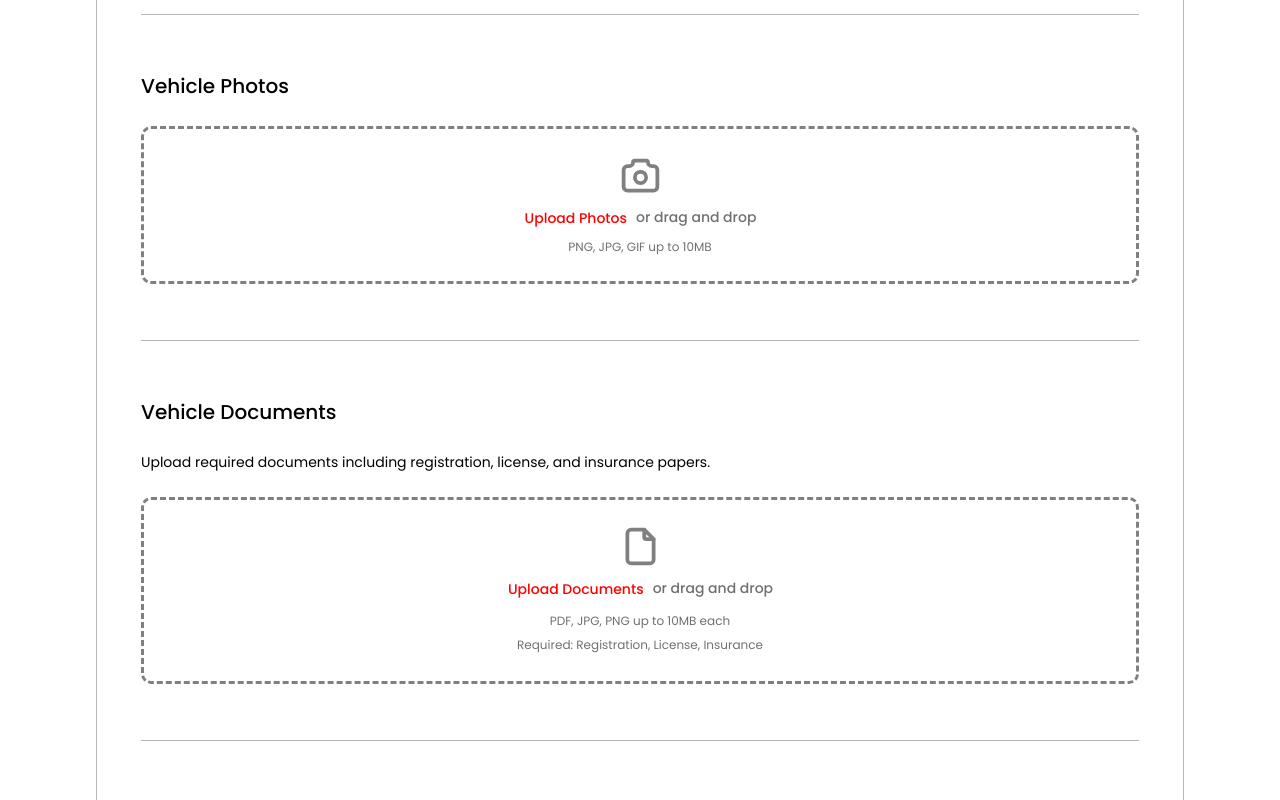
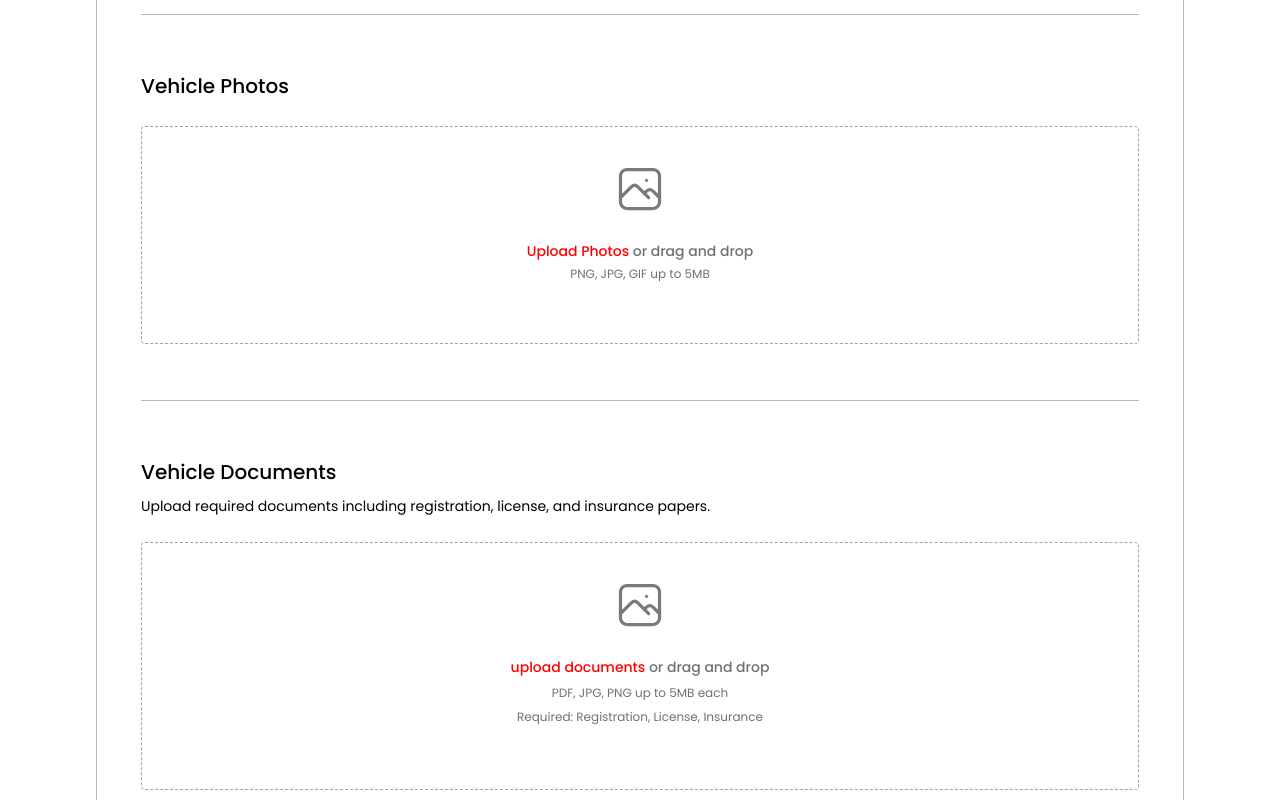
Before and after one commit to MuhammadHarisBaloch/app-asaan-drive, a Next.js app: page /app/vehicles-owner/list-your-vehicle in a window 1280 px wide. Shown: the part 900-1700 px from the top of the page. Built offline with nearby package versions, Linux system fonts and the light colour scheme; no server answers.

Commit message:
[FEAT] Vehicle Register in DB

```diff
--- a/package.json
+++ b/package.json
@@ -13,6 +13,7 @@
     "@mantine/carousel": "^8.2.4",
     "@mantine/core": "^8.0.2",
     "@mantine/dates": "^8.2.4",
+    "@mantine/dropzone": "^8.2.8",
     "@mantine/form": "^8.0.2",
     "@mantine/hooks": "^8.0.2",
     "@mantine/modals": "^8.0.2",
--- a/src/app/app/vehicles-owner/list-your-vehicle/page.tsx
+++ b/src/app/app/vehicles-owner/list-your-vehicle/page.tsx
@@ -1,3 +1,6 @@
+"use client";
+import { data } from "@/constants/Data";
+import { createVehicleDocument } from "@/features/vehicle";
 import {
   Box,
   Button,
@@ -15,9 +18,62 @@ import {
   Title,
 } from "@mantine/core";
 import { YearPickerInput } from "@mantine/dates";
-import { IconCamera, IconFile } from "@tabler/icons-react";
+import { isNotEmpty, useForm } from "@mantine/form";
+import { notifications } from "@mantine/notifications";
+import { IconPhoto } from "@tabler/icons-react";
+import { Dropzone, DropzoneProps, IMAGE_MIME_TYPE } from "@mantine/dropzone";
+interface VehicleRegistrationForm {
+  vehicleType: string;
+  vehicleModel: string;
+  vehicleYear: string;
+  licensePlate: string;
+  pickupLocation: string;
+  dailyRate: number;
+  weeklyRate: number;
+  monthlyRate: number;
+}
 
 export default function ListYourVehicle() {
+  const formSubmitHandler = async (values: VehicleRegistrationForm) => {
+    const vehicle = await createVehicleDocument(values);
+    if (vehicle) {
+      notifications.show({
+        title: "Vehicle listed successfully",
+        message: "You can now sign in with your credentials",
+      });
+      return;
+    }
+    notifications.show({
+      title: "Listing Failed",
+      message: "You can now sign in with your credentials",
+    });
+  };
+
+  const form = useForm<VehicleRegistrationForm>({
+    mode: "uncontrolled",
+    initialValues: {
+      vehicleType: "",
+      vehicleModel: "",
+      vehicleYear: "",
+      licensePlate: "",
+      pickupLocation: "",
+      dailyRate: 0,
+      weeklyRate: 0,
+      monthlyRate: 0,
+    },
+    validate: {
+      vehicleType: isNotEmpty("please select vehicle type"),
+      vehicleModel: isNotEmpty("please enter vehicle model"),
+      vehicleYear: isNotEmpty("please enter vehicle year"),
+      licensePlate: isNotEmpty("please enter license plate"),
+      pickupLocation: isNotEmpty("please enter pickup location"),
+      dailyRate: (value) => (value > 0 ? "" : "please enter the daily rate"),
+      weeklyRate: (value) => (value > 0 ? "" : "please enter the weekly rate"),
+      monthlyRate: (value) =>
+        value > 0 ? "" : "please enter the monthly rate",
+    },
+  });
+
   return (
     <Stack align="center" py="xxl" px="6rem" gap="3xl">
       <Stack align="center" gap="sm">
@@ -31,6 +87,12 @@ export default function ListYourVehicle() {
         </Text>
       </Stack>
       <Card w="100%" withBorder radius="lg">
+        <form
+          onSubmit={form.onSubmit((values) => {
+            // formSubmitHandler(values);
+            console.log("Vehicle Registration form ", values);
+          })}
+        >
           <Stack p="xxl" gap="3xl">
             <Stack gap="xl">
               <Text fz="lg" fw={500} c="black">
@@ -42,13 +104,17 @@ export default function ListYourVehicle() {
                   label="Vehicle Type"
                   placeholder="Select Vehicle Type"
                   radius="md"
-                data={["Bike", "Cycle", "Rakshaw"]}
+                  data={data.vehicleOwner.vehicleRegistration.vehicleTypes}
+                  key={form.key("vehicleType")}
+                  {...form.getInputProps("vehicleType")}
                 />
                 <TextInput
                   w="100%"
                   label="Make/Model"
                   placeholder="e.g., Honda CD 70"
                   radius="md"
+                  key={form.key("vehicleModel")}
+                  {...form.getInputProps("vehicleModel")}
                 />
               </Flex>
               <Flex gap="xxl">
@@ -57,12 +123,16 @@ export default function ListYourVehicle() {
                   label="Year"
                   placeholder="e.g., 2025"
                   radius="md"
+                  key={form.key("vehicleYear")}
+                  {...form.getInputProps("vehicleYear")}
                 />
                 <TextInput
                   w="100%"
                   label="License Plate"
                   placeholder="e.g., KHI-123"
                   radius="md"
+                  key={form.key("licensePlate")}
+                  {...form.getInputProps("licensePlate")}
                 />
               </Flex>
               <TextInput
@@ -70,6 +140,8 @@ export default function ListYourVehicle() {
                 label="Pickup Location"
                 placeholder="e.g., Khairpur Mir's"
                 radius="md"
+                key={form.key("pickupLocation")}
+                {...form.getInputProps("pickupLocation")}
               />
             </Stack>
             <Divider w="100%" />
@@ -83,18 +155,27 @@ export default function ListYourVehicle() {
                   label="Daily Rate (PKR)"
                   placeholder="e.g., 500"
                   radius="md"
+                  min={0}
+                  key={form.key("dailyRate")}
+                  {...form.getInputProps("dailyRate")}
                 />
                 <NumberInput
                   w="100%"
                   label="Weekly Rate (PKR)"
                   placeholder="e.g., 2000"
                   radius="md"
+                  min={0}
+                  key={form.key("weeklyRate")}
+                  {...form.getInputProps("weeklyRate")}
                 />
                 <NumberInput
                   w="100%"
                   label="Monthly Rate (PKR)"
                   placeholder="e.g., 8000"
+                  min={0}
                   radius="md"
+                  key={form.key("monthlyRate")}
+                  {...form.getInputProps("monthlyRate")}
                 />
               </Flex>
             </Stack>
@@ -103,39 +184,37 @@ export default function ListYourVehicle() {
               <Text fz="lg" fw={500} c="black">
                 Vehicle Photos
               </Text>
-            <Box
-              w="100%"
-              style={{
-                borderRadius: "10px",
-                borderStyle: "dashed",
-                borderColor: " gray",
-              }}
+              <Dropzone
+                onDrop={(files) => console.log("accepted files", files)}
+                onReject={(files) => console.log("rejected files", files)}
+                maxSize={5 * 1024 ** 2}
+                accept={IMAGE_MIME_TYPE}
               >
                 <Stack align="center" py="xl" gap="xxs">
-                <IconCamera size={45} color="gray" />
-                <Flex align="center" gap="sm">
-                  <FileInput
-                    variant="unstyled"
-                    placeholder="Upload Photos"
-                    multiple
-                    styles={{
-                      placeholder: {
-                        color: "red",
-                        fontWeight: 500,
-                        fontSize: "14px",
-                      },
-                    }}
+                  <Dropzone.Idle>
+                    <IconPhoto
+                      size={52}
+                      color="var(--mantine-color-dimmed)"
+                      stroke={1.5}
                     />
+                  </Dropzone.Idle>
+                  <div>
+                    <Stack align="center" py="xl" gap="xxs">
                       <Text fz="xs" fw={500}>
+                        <span style={{ color: "red", fontWeight: 500 }}>
+                          Upload Photos
+                        </span>{" "}
                         or drag and drop
                       </Text>
-                </Flex>
-                <Text fz="12px">PNG, JPG, GIF up to 10MB</Text>
+                      <Text fz="12px">PNG, JPG, GIF up to 5MB</Text>
                     </Stack>
-            </Box>
+                  </div>
+                </Stack>
+              </Dropzone>
             </Stack>
             <Divider w="100%" />
             <Stack gap="xl">
+              <Stack gap="sm">
                 <Text fz="lg" fw={500} c="black">
                   Vehicle Documents
                 </Text>
@@ -143,39 +222,37 @@ export default function ListYourVehicle() {
                   Upload required documents including registration, license, and
                   insurance papers.
                 </Text>
-            <Box
-              w="100%"
-              style={{
-                borderRadius: "10px",
-                borderStyle: "dashed",
-                borderColor: " gray",
-              }}
+              </Stack>
+              <Dropzone
+                onDrop={(files) => console.log("accepted files", files)}
+                onReject={(files) => console.log("rejected files", files)}
+                maxSize={5 * 1024 ** 2}
+                accept={IMAGE_MIME_TYPE}
               >
                 <Stack align="center" py="xl" gap="xxs">
-                <IconFile size={45} color="gray" />
-                <Flex align="center" gap="sm">
-                  <FileInput
-                    variant="unstyled"
-                    placeholder="Upload Documents"
-                    multiple
-                    styles={{
-                      placeholder: {
-                        color: "red",
-                        fontWeight: 500,
-                        fontSize: "14px",
-                      },
-                    }}
+                  <Dropzone.Idle>
+                    <IconPhoto
+                      size={52}
+                      color="var(--mantine-color-dimmed)"
+                      stroke={1.5}
                     />
+                  </Dropzone.Idle>
+                  <div>
+                    <Stack align="center" py="xl" gap="xxs">
                       <Text fz="xs" fw={500}>
+                        <span style={{ color: "red", fontWeight: 500 }}>
+                          upload documents
+                        </span>{" "}
                         or drag and drop
                       </Text>
-                </Flex>
                       <Text fz="12px" ta="center" lh="2">
-                  PDF, JPG, PNG up to 10MB each <br />
+                        PDF, JPG, PNG up to 5MB each <br />
                         Required: Registration, License, Insurance
                       </Text>
                     </Stack>
-            </Box>
+                  </div>
+                </Stack>
+              </Dropzone>
             </Stack>
             <Divider w="100%" />
             <Stack gap="xl">
@@ -193,9 +270,10 @@ export default function ListYourVehicle() {
             <Divider w="100%" />
             <Group justify="space-between">
               <Box />
-            <Button>Submit Listing</Button>
+              <Button type="submit">Submit Listing</Button>
             </Group>
           </Stack>
+        </form>
       </Card>
     </Stack>
   );
--- a/src/app/layout.tsx
+++ b/src/app/layout.tsx
@@ -2,6 +2,7 @@ import "@mantine/core/styles.css";
 import "@mantine/notifications/styles.css";
 import "@mantine/carousel/styles.css";
 import "@mantine/dates/styles.css";
+import "@mantine/dropzone/styles.css";
 import {
   ColorSchemeScript,
   MantineProvider,
--- a/src/constants/Data/index.tsx
+++ b/src/constants/Data/index.tsx
@@ -725,6 +725,8 @@ const importantNoticeForDocument = [
   "Upload clear images of both front and back sides of your ID",
   "Verification typically takes 5-10 minutes",
 ];
+
+const vehicleTypes = ["Bike", "Cycle", "Rakshaw"];
 export const data = {
   footer: {
     menu: footerMenu,
@@ -753,7 +755,11 @@ export const data = {
       },
     },
   },
+
   vehicleOwner: {
+    vehicleRegistration: {
+      vehicleTypes: vehicleTypes,
+    },
     usageSteps: vehicleOwnerUsageSteps,
     dashboard: {
       featureCard: featureCardList,
--- a/src/constants/Firestore/index.ts
+++ b/src/constants/Firestore/index.ts
@@ -1,5 +1,6 @@
 export const firebaseConstants = {
   collections: {
-    users: "Users",
+    users: "users",
+    vehicles: "vehicles",
   },
 };
--- /dev/null
+++ b/src/features/vehicle/index.ts
@@ -0,0 +1,17 @@
+import { addDoc, collection } from "firebase/firestore";
+import { VehicleModel } from "./models/vehicle.model";
+import { db } from "@/networking/firebase";
+import { firebaseConstants } from "@/constants/Firestore";
+
+export async function createVehicleDocument(data: VehicleModel) {
+  try {
+    const docRef = await addDoc(
+      collection(db, firebaseConstants.collections.vehicles),
+      data
+    );
+    console.log("Vehicle Document Created ", docRef);
+    return docRef;
+  } catch (error) {
+    console.log("Error creating vehicle document"), error;
+  }
+}
```
Also changed, not shown: src/app/signin/page.tsx (+14 -8 lines), src/components/features/vehicle-owner/Dashboard/index.tsx (+6 -6 lines), src/features/vehicle/models/vehicle.model.ts (added, +10 -0 lines), 1 other file (tests, documents, lock files or other folders). Lines whose indentation alone changed are shown as unchanged.
